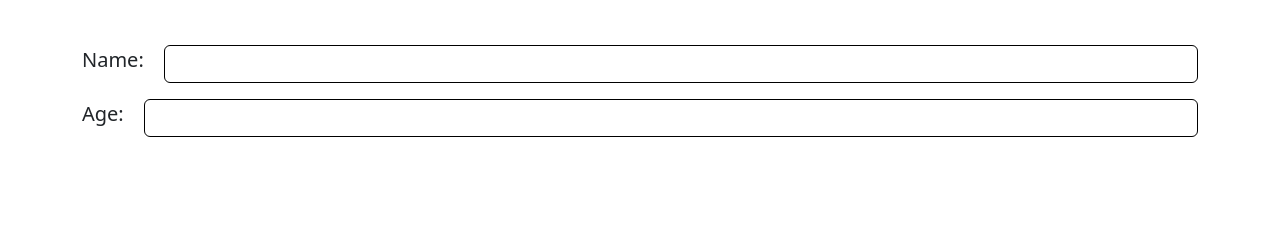
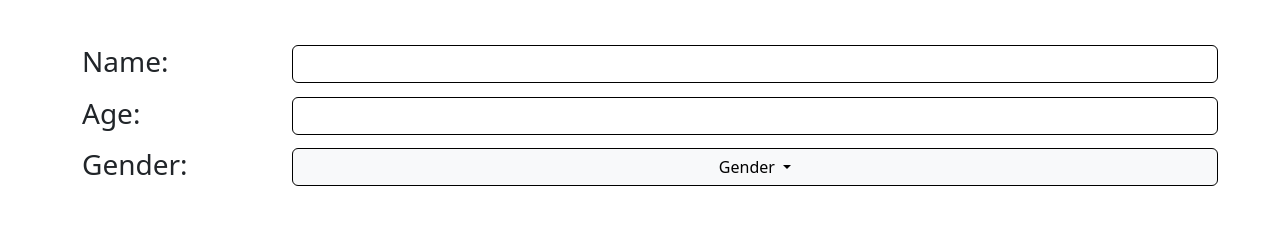
Before and after one commit to md-azmi-siddique/crud_operation, a plain HTML site: page index.html in a window 1280 px wide. Shown: the part 103-328 px from the top of the page. Drawn offline with nearby package versions, Linux system fonts and the light colour scheme.

Commit message:
gender section added

```diff
--- a/index.html
+++ b/index.html
@@ -10,18 +10,50 @@
 <body>
     <div class="container">
         <h1>CRUD OPERATION</h1>
-        <div id="inputBox">
-            <div class="d-flex flex-row mb-3 userInputBox" id="nameInput">
-                <label for="" class="form-label">Name: </label>
-                <input type="text" class="form-control" id="" placeholder="">
+        <!-- NAME -->
+        <div class="row">
+            <div class="col col-lg-2">
+                <h3>Name:</h3>
             </div>
-
-            <div class="d-flex flex-row mb-3 userInputBox" id="nameInput">
-                <label for="" class="form-label">Age: </label>
+            <div class="col">
                 <input type="text" class="form-control" id="" placeholder="">
             </div>
         </div>
 
+        <!-- AGE -->
+        <div class="row">
+            <div class="col col-lg-2">
+                <h3>Age:</h3>
+            </div>
+            <div class="col">
+                <input type="text" class="form-control" id="" placeholder="">
+            </div>
+        </div>
+
+        <!-- GENDER -->
+        <div class="row">
+            <div class="col col-lg-2">
+                <h3>Gender:</h3>
+            </div>
+            <div class="col">
+                <div class="dropdown">
+                    <button class="btn btn-light dropdown-toggle form-control" type="button" data-bs-toggle="dropdown" aria-expanded="false">
+                      Gender
+                    </button>
+                    <ul class="dropdown-menu form-control">
+                      <li><a class="dropdown-item" href="#">Male</a></li>
+                      <li><a class="dropdown-item" href="#">Female</a></li>
+                      <li><a class="dropdown-item" href="#">Others</a></li>
+                    </ul>
+                </div>
+            </div>
+        </div>
+
+        <!-- IMAGE -->
+
     </div>
+
+    <script src="https://cdn.jsdelivr.net/npm/@popperjs/core@2.11.8/dist/umd/popper.min.js" integrity="sha384-I7E8VVD/ismYTF4hNIPjVp/Zjvgyol6VFvRkX/vR+Vc4jQkC+hVqc2pM8ODewa9r" crossorigin="anonymous"></script>
+    <script src="https://cdn.jsdelivr.net/npm/bootstrap@5.3.1/dist/js/bootstrap.min.js" integrity="sha384-Rx+T1VzGupg4BHQYs2gCW9It+akI2MM/mndMCy36UVfodzcJcF0GGLxZIzObiEfa" crossorigin="anonymous"></script>
 </body>
 </html>
--- a/style.css
+++ b/style.css
@@ -1,10 +1,11 @@
 h1{
     margin-top: 50px;
+    margin-bottom: 50px;
     text-align: center;
 }
 
-#inputBox{
-    margin-top: 50px;
+.row{
+    margin-top: 10px;
     font-size: 20px;
 }
 .form-control{
```
